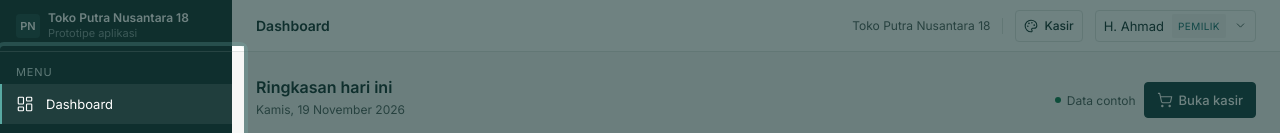
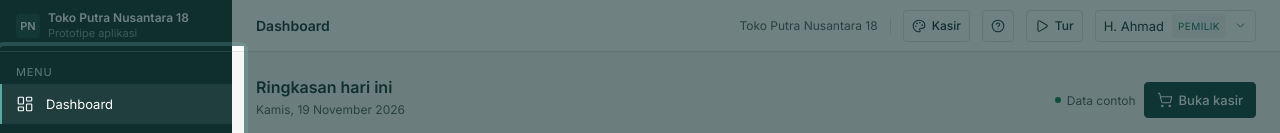
Before and after one commit to Pappa66/kasir, a Vue app: page /#/login in a window 1280 px wide. Both pictures are taken after a click on the button 905 px from the left and 329 px from the top of the page. Shown: the top 133 px of the page. Built offline with nearby package versions, Linux system fonts and the light colour scheme.

Commit message:
Tampilkan tombol Tur dan bantuan agar sorotan tur tidak ambigu

```diff
--- a/src/components/AppShell.vue
+++ b/src/components/AppShell.vue
@@ -131,9 +131,9 @@
           </div>
 
           <button
-            v-if="!tour.aktif && tour.adaBab(route.path)"
+            v-if="tour.adaBab(route.path)"
             type="button"
-            class="btn btn-sm hidden h-8 sm:flex"
+            class="btn btn-sm flex h-8"
             title="Jelaskan halaman ini"
             aria-label="Jelaskan halaman ini"
             data-tour="bantuan"
@@ -143,7 +143,6 @@
           </button>
 
           <button
-            v-if="!tour.aktif"
             type="button"
             class="btn btn-sm h-8"
             title="Mulai tur interaktif"
```
Also changed, not shown: 1 other file (tests, documents, lock files or other folders).
